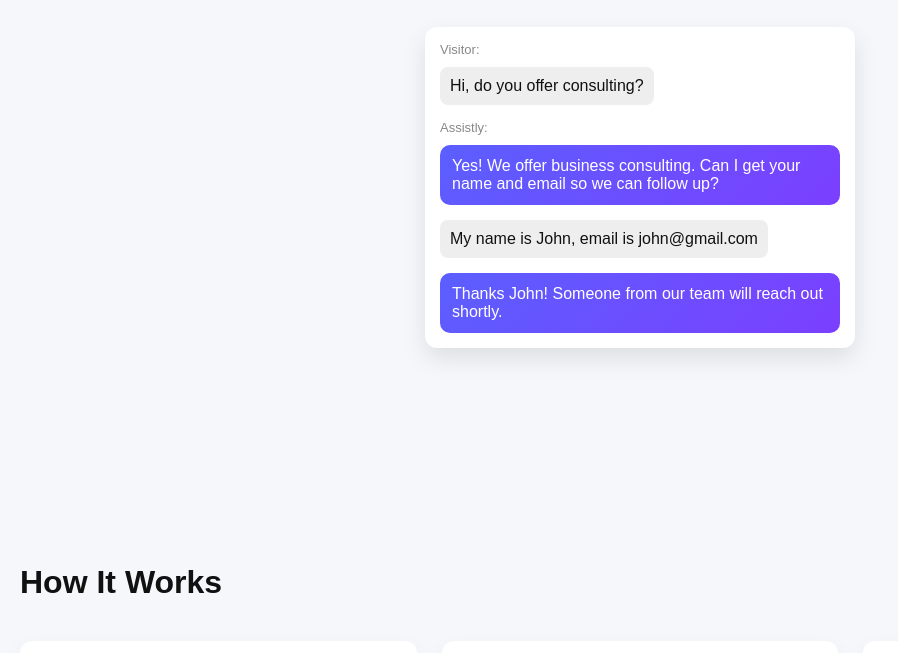
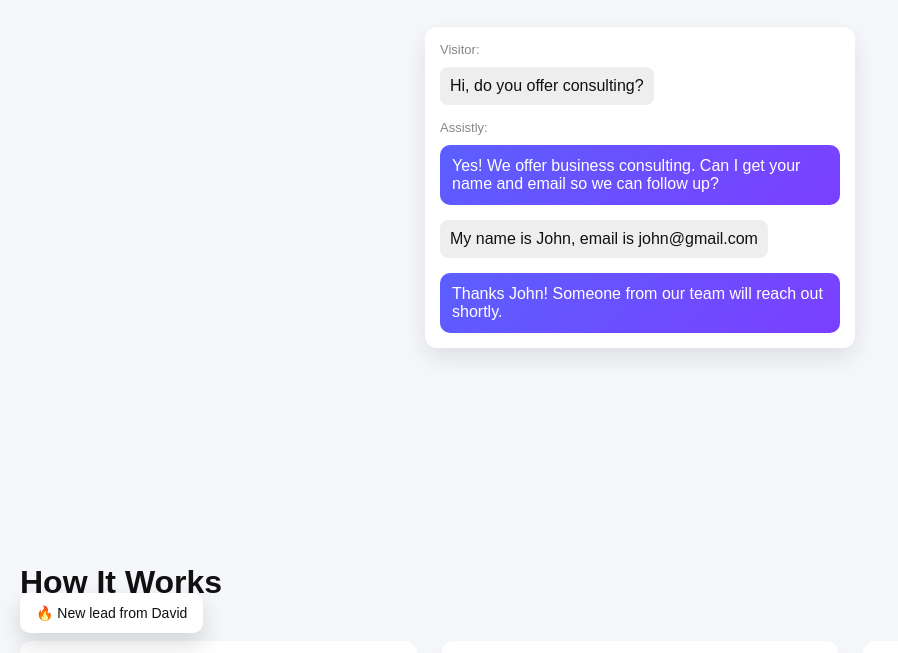
Before and after one commit to shloimazevbrisk-netizen/assistly, a website: page public/index.html in a window 1280 px wide. Both pictures are taken after a click on the button "See How It Works". Shown: the part 600-1253 px from the top of the page, without its empty margins (0-898 px from the left). Drawn offline with Linux system fonts and the light colour scheme.

Commit message:
added live popup

```diff
--- a/public/index.html
+++ b/public/index.html
@@ -222,5 +222,39 @@ function scrollToDemo() {
 }
 </script>
 
+<div id="livePopup" style="
+  position:fixed;
+  bottom:20px;
+  left:20px;
+  background:white;
+  padding:12px 16px;
+  border-radius:10px;
+  box-shadow:0 10px 25px rgba(0,0,0,0.15);
+  font-size:14px;
+  display:none;
+  z-index:999;
+">
+  🔥 New lead from John
+</div>
+
+<script>
+const names = ["John", "David", "Michael", "Sarah", "Daniel", "Chris"];
+
+function showPopup() {
+  const popup = document.getElementById("livePopup");
+
+  const name = names[Math.floor(Math.random() * names.length)];
+  popup.innerText = `🔥 New lead from ${name}`;
+
+  popup.style.display = "block";
+
+  setTimeout(() => {
+    popup.style.display = "none";
+  }, 3000);
+}
+
+setInterval(showPopup, 6000);
+</script>
+
 </body>
 </html>
```
